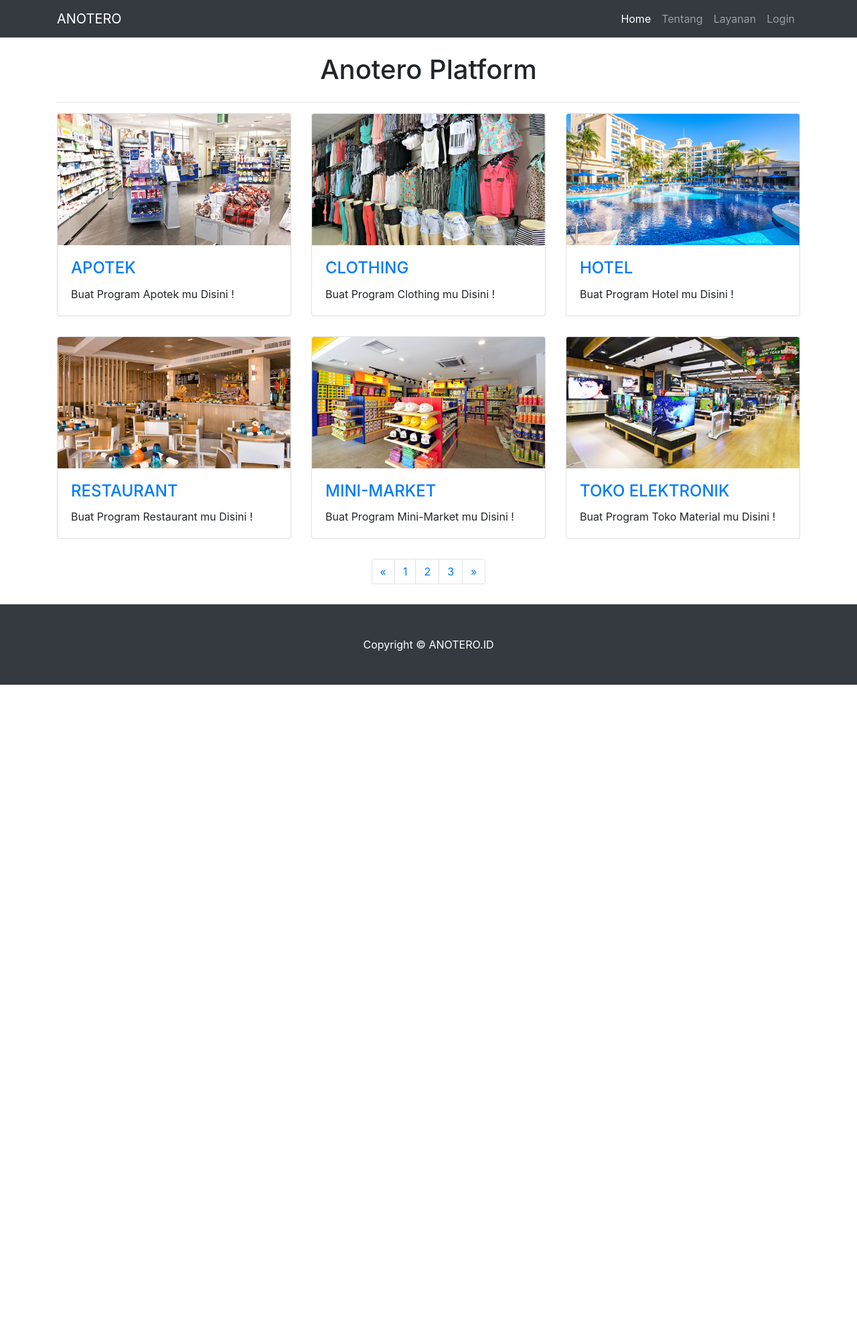
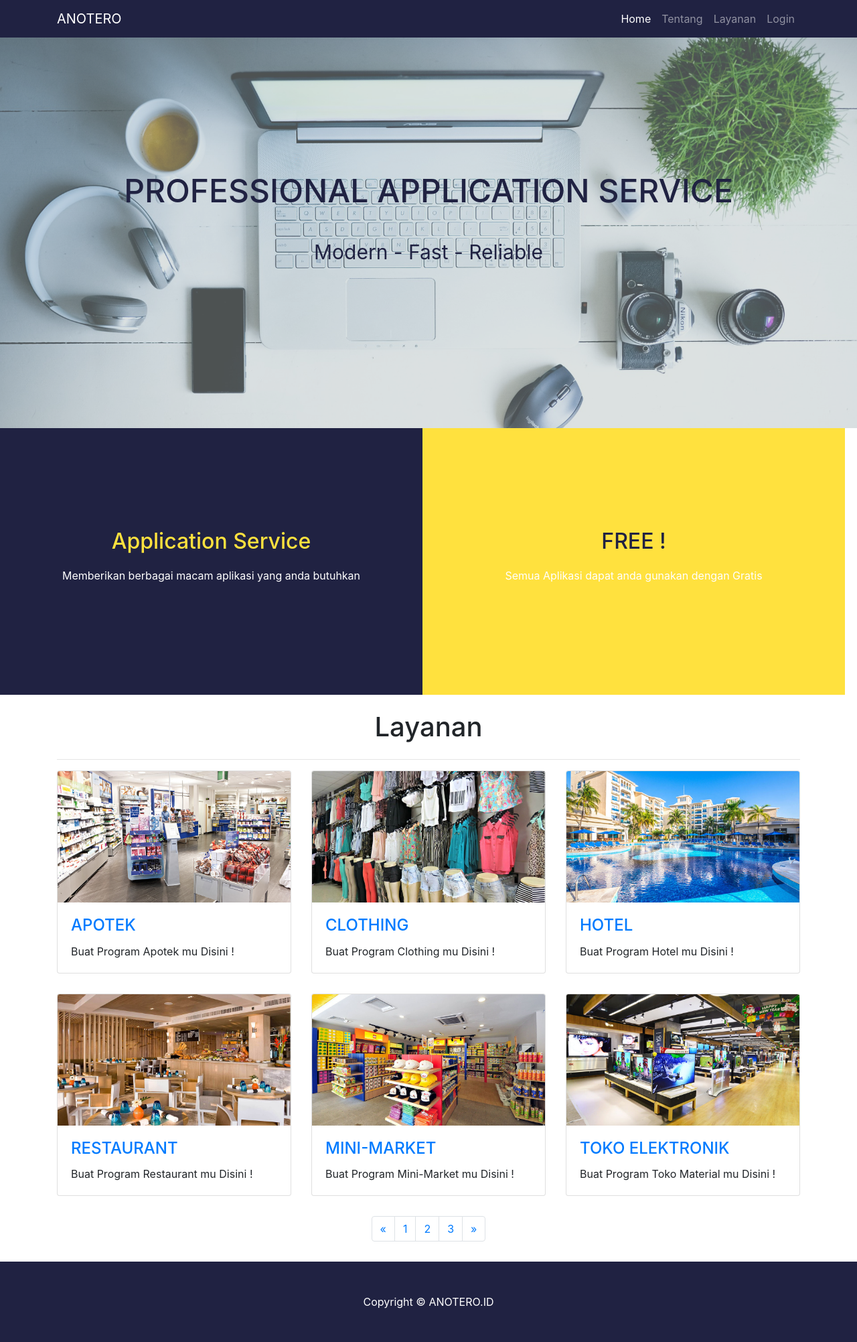
Before and after one commit to afrizaldea/anotero-platform, a PHP site: page / in a window 1280 px wide. Shown: the whole page at 67% size. Before the commit the page ends 1022 px from the top, so only its background shows below. Run offline with PHP 8.4, Linux system fonts and the light colour scheme.

Commit message:
version 1.0.3 layout-2-index

```diff
--- a/asset/css/custom/style.css
+++ b/asset/css/custom/style.css
@@ -14,6 +14,15 @@ body {
   }
 }
 
+.text-center{
+    text-align:center !important;
+}
+
+.no-padding {
+    padding: 0 !important;
+    margin:0 !important;
+}
+
 .portfolio-item {
   margin-bottom: 30px;
 }
@@ -21,3 +30,64 @@ body {
 .pagination {
   margin-bottom: 30px;
 }
+
+.header-top-bar{
+    background: #202242;
+}
+
+.home{
+    background: url(../../img/large/header.jpg) no-repeat center left;
+    background-size:cover;
+}
+.home_overlay{
+    background:rgba(176, 186, 186, 0.44);
+}
+
+.area {
+	padding: 200px 0px;
+    text-align: center;
+}
+.area h3{
+    color:#202242;
+    font-size:3rem;
+    margin-bottom:40px;
+}
+.area p{
+    font-size:1.875rem;
+    color:#202242;
+    margin-bottom:40px;
+}
+
+.tentang {
+	color:#fff;
+    overflow: hidden;
+}
+.biru {
+	float: left;
+	background: #202242;
+    padding: 150px 0px;
+    min-width: 631px;
+}
+
+.biru h4 {
+	color: #ffe13e;
+	font-size:2rem;
+    margin-bottom:20px;
+}
+
+.kuning {
+	float: left;
+	background: #ffe13e;
+	padding: 150px 0px;
+	min-width: 631px;
+}
+
+.kuning h4 {
+	color: #202242;
+	font-size:2rem;
+    margin-bottom:20px;
+}
+
+.bg-footer {
+    background: #202242;
+}
--- a/index.php
+++ b/index.php
@@ -4,6 +4,7 @@
   <head>
 
     <meta charset="utf-8">
+    <meta http-equiv="X-UA-Compatible" content="IE=edge,chrome=1">
     <meta name="viewport" content="width=device-width, initial-scale=1, shrink-to-fit=no">
     <meta name="description" content="">
     <meta name="author" content="">
@@ -21,7 +22,7 @@
   <body>
 
 		<!-- Navigation -->
-		<nav class="navbar navbar-expand-lg navbar-dark bg-dark fixed-top">
+		<nav class="navbar navbar-expand-lg navbar-dark fixed-top header-top-bar">
 		  <div class="container">
 			<a class="navbar-brand" href="#">ANOTERO</a>
 			<button class="navbar-toggler" type="button" data-toggle="collapse" data-target="#navbarResponsive" aria-controls="navbarResponsive" aria-expanded="false" aria-label="Toggle navigation">
@@ -30,15 +31,15 @@
 			<div class="collapse navbar-collapse" id="navbarResponsive">
 			  <ul class="navbar-nav ml-auto">
 				<li class="nav-item active">
-				  <a class="nav-link" href="#">Home
+				  <a class="nav-link" href="#home">Home
 					<span class="sr-only">(current)</span>
 				  </a>
 				</li>
 				<li class="nav-item">
-				  <a class="nav-link" href="#">Tentang</a>
+				  <a class="nav-link" href="#about">Tentang</a>
 				</li>
 				<li class="nav-item">
-				  <a class="nav-link" href="#">Layanan</a>
+				  <a class="nav-link" href="#layanan">Layanan</a>
 				</li>
 				<li class="nav-item">
 				  <a class="nav-link" href="#">Login</a>
@@ -48,12 +49,37 @@
 		  </div>
 		</nav>
 
-		<!-- Page Content -->
+		<section id="home" class="home">
+        	<div class="home_overlay">
+            	<div class="container">
+                	<div class="area">
+                		<h3>PROFESSIONAL APPLICATION SERVICE</h3>
+                        <p>Modern  -  Fast  -  Reliable</p>
+                	</div>
+                </div>
+            </div>
+        </section>
+
+        <section id="about">
+        	<div class="container-fluid">
+                <div class="row">
+                	<div class="tentang text-center">
+        				<div class="biru">
+        					<h4>Application Service</h4>
+        					<p>Memberikan berbagai macam aplikasi yang anda butuhkan<p>
+        				</div>
+        				<div class="kuning">
+        					<h4>FREE !</h4>
+        					<p>Semua Aplikasi dapat anda gunakan dengan Gratis<p>
+        				</div>
+        				</div>
+        			</div>
+    			</div>
+    		</div>
+        </section>
+
 		<div class="container">
-
-		  <!-- Page Heading -->
-		  <h1 class="my-4"><center>Anotero Platform</center></h1>
-
+		  <h1 class="my-4"><center>Layanan</center></h1>
 		  <hr>
 
 		  <div class="row">
@@ -155,7 +181,7 @@
     <!-- /.container -->
 
     <!-- Footer -->
-    <footer class="py-5 bg-dark">
+    <footer class="py-5 bg-footer">
       <div class="container">
         <p class="m-0 text-center text-white">Copyright &copy; ANOTERO.ID</p>
       </div>
```
Also changed, not shown: asset/css/custom/style-login.css (added), asset/img/large/header.jpg (added).
